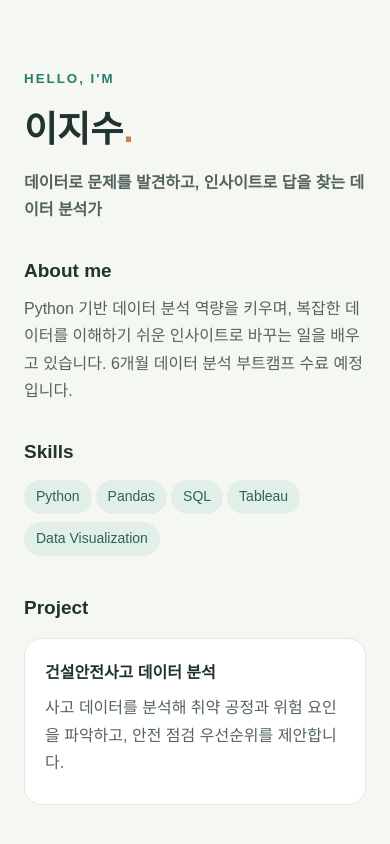
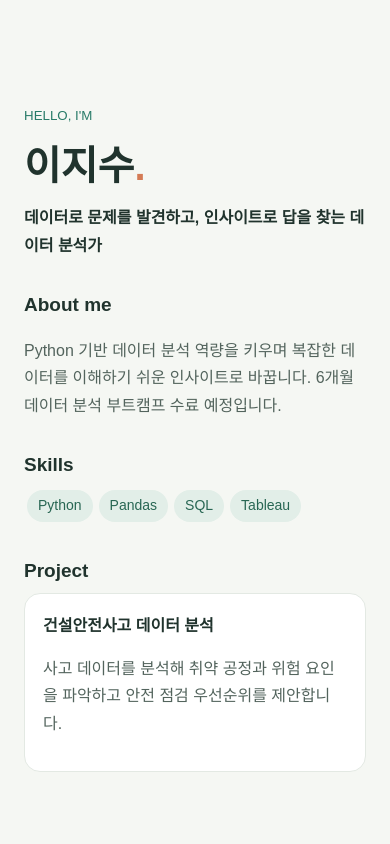
Before and after one commit to yijisooz/261113_empty, a plain HTML site: page index.html in a window 390 px wide. Drawn offline with Linux system fonts and the light colour scheme.

Commit message:
Keep responsive analyst portfolio under 1024 characters

```diff
--- a/index.html
+++ b/index.html
@@ -1,16 +1 @@
-<!doctype html>
-<html lang="ko">
-<head>
-<meta charset="utf-8"><meta name="viewport" content="width=device-width,initial-scale=1">
-<title>이지수 | Data Analyst</title>
-<style>
-*{box-sizing:border-box}body{margin:0;background:#f5f7f3;color:#20332d;font:16px/1.7 Arial,sans-serif}main{max-width:760px;margin:auto;padding:64px 24px}small{color:#287b68;font-weight:700;letter-spacing:2px}.tag{display:inline-block;background:#e2eee8;color:#286653;padding:5px 12px;border-radius:20px;margin:4px 4px 4px 0;font-size:14px}h1{font-size:clamp(36px,8vw,60px);line-height:1.15;margin:18px 0}h2{font-size:19px;margin:32px 0 8px}.card{background:white;border:1px solid #e3e9e3;border-radius:18px;padding:20px;margin-top:14px}p{margin:8px 0;color:#53645d}a{color:#287b68}
-</style>
-</head>
-<body><main>
-<small>HELLO, I'M</small><h1>이지수<span style="color:#d47b55">.</span></h1>
-<p><b>데이터로 문제를 발견하고, 인사이트로 답을 찾는 데이터 분석가</b></p>
-<h2>About me</h2><p>Python 기반 데이터 분석 역량을 키우며, 복잡한 데이터를 이해하기 쉬운 인사이트로 바꾸는 일을 배우고 있습니다. 6개월 데이터 분석 부트캠프 수료 예정입니다.</p>
-<h2>Skills</h2><div><span class="tag">Python</span><span class="tag">Pandas</span><span class="tag">SQL</span><span class="tag">Tableau</span><span class="tag">Data Visualization</span></div>
-<h2>Project</h2><section class="card"><b>건설안전사고 데이터 분석</b><p>사고 데이터를 분석해 취약 공정과 위험 요인을 파악하고, 안전 점검 우선순위를 제안합니다.</p></section>
-</main></body></html>
+<!doctype html><html lang="ko"><meta charset="utf-8"><meta name="viewport" content="width=device-width,initial-scale=1"><title>이지수 | Data Analyst</title><style>*{box-sizing:border-box}body{margin:0;background:#f5f7f3;color:#20332d;font:16px/1.7 Arial}main{max-width:700px;margin:auto;padding:12vh 24px}small,.accent{color:#287b68}h1{font-size:clamp(40px,9vw,64px);line-height:1.1;margin:16px 0}h2{font-size:19px;margin:30px 0 6px}p{color:#53645d}.tag{display:inline-block;background:#e2eee8;color:#286653;padding:4px 11px;border-radius:20px;margin:3px;font-size:14px}.card{background:white;border:1px solid #e3e9e3;border-radius:16px;padding:18px}</style><main><small>HELLO, I'M</small><h1>이지수<span style="color:#d47b55">.</span></h1><b>데이터로 문제를 발견하고, 인사이트로 답을 찾는 데이터 분석가</b><h2>About me</h2><p>Python 기반 데이터 분석 역량을 키우며 복잡한 데이터를 이해하기 쉬운 인사이트로 바꿉니다. 6개월 데이터 분석 부트캠프 수료 예정입니다.</p><h2>Skills</h2><span class="tag">Python</span><span class="tag">Pandas</span><span class="tag">SQL</span><span class="tag">Tableau</span><h2>Project</h2><div class="card"><b>건설안전사고 데이터 분석</b><p>사고 데이터를 분석해 취약 공정과 위험 요인을 파악하고 안전 점검 우선순위를 제안합니다.</p></div></main></html>
```
